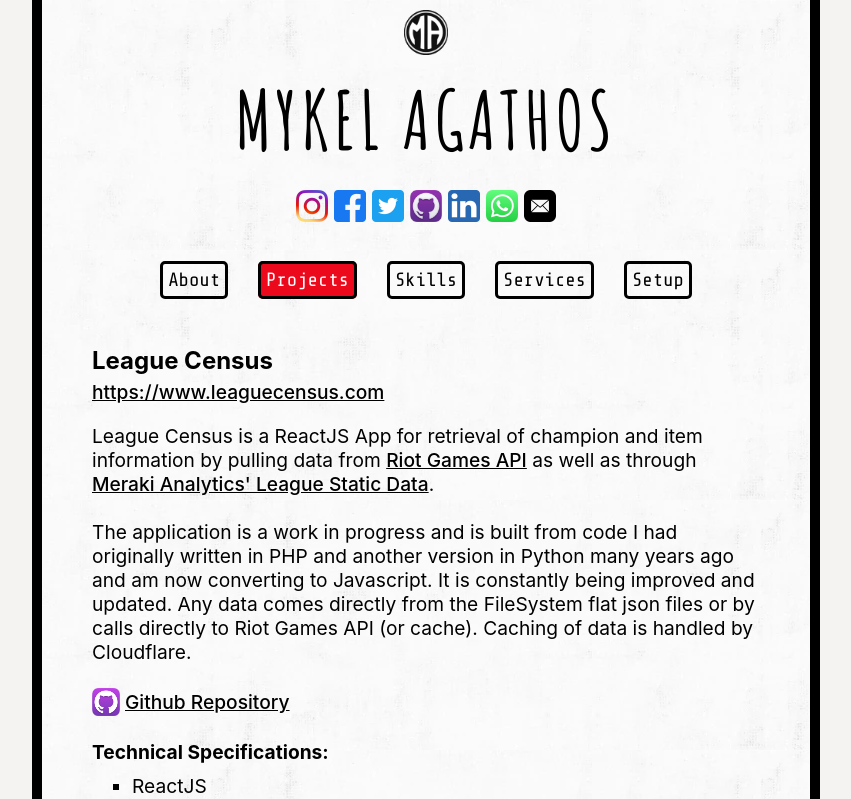
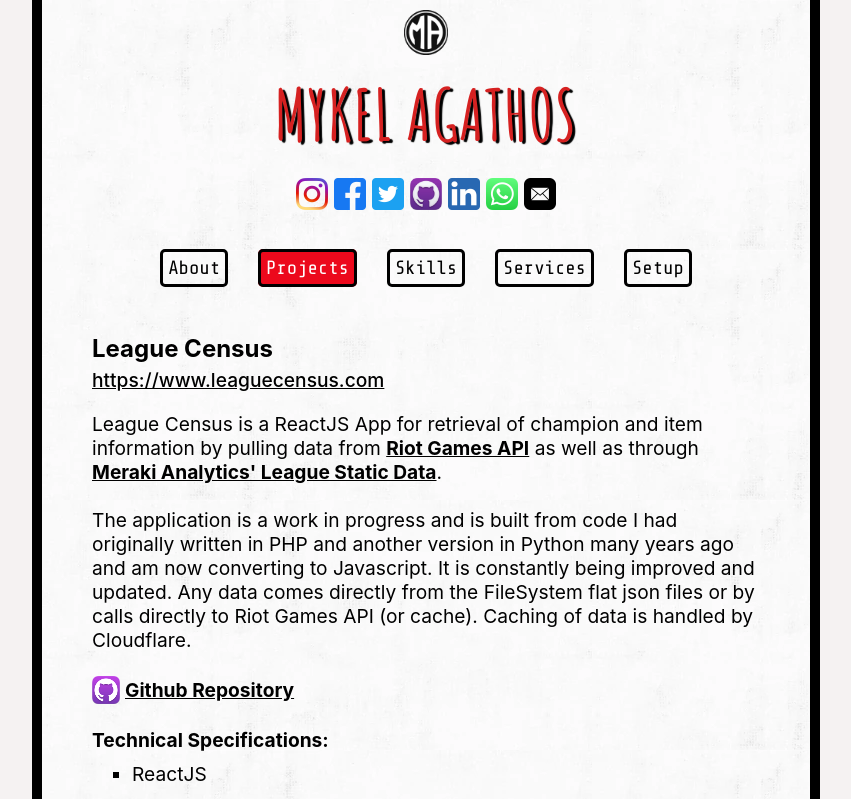
Before and after one commit to MThos/MykelAgathos, a React (Create React App) app: page /projects in a window 1280 px wide. Shown: the top 799 px of the page, without its empty margins (214-1065 px from the left). Built offline with nearby package versions, Linux system fonts and the light colour scheme.

Commit message:
changed text size and fixed formatting on setup page

```diff
--- a/src/index.css
+++ b/src/index.css
@@ -139,12 +139,13 @@
 }
 
 #name {
-  color: black;
+  color: rgb(214, 33, 33);
   font-family: 'Amatic SC', 'Segoe UI', sans-serif;
-  font-size: 5rem;
+  font-size: 4.4rem;
   font-weight: 700;
   margin: 10px 0 20px 0;
-  letter-spacing: 4px;
+  letter-spacing: 1px;
+  text-shadow: 3px 2px 1px black;
   text-transform: uppercase;
 }
 
@@ -215,7 +216,7 @@
 
 .project-desc a {
   color: black;
-  font-weight: 500;
+  font-weight: 700;
 }
 
 .project-desc a:hover {
@@ -431,6 +432,7 @@
 
   .flex {
     flex-wrap: wrap;
+    gap: 20px;
   }
 
   footer {
@@ -485,7 +487,9 @@
   }
 
   .project-image-cybrsecure {
-    max-width: 99%;
+    display: block;
+    margin: 40px auto 20px auto;
+    max-width: 60%;
   }
 
   #root {
```
